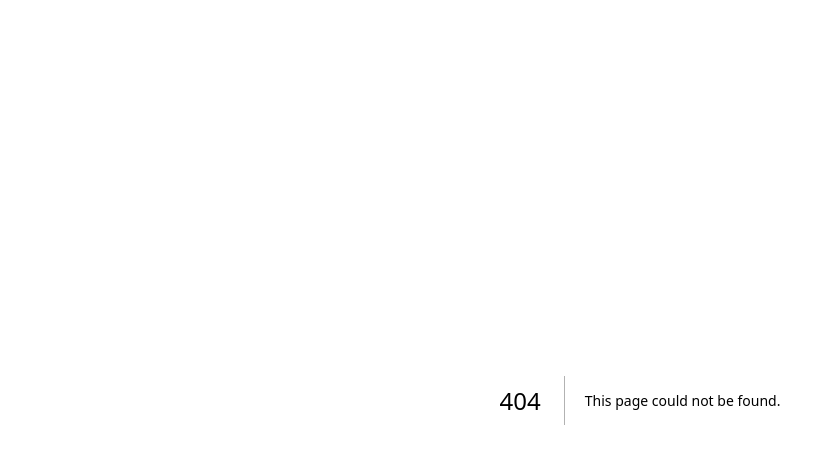
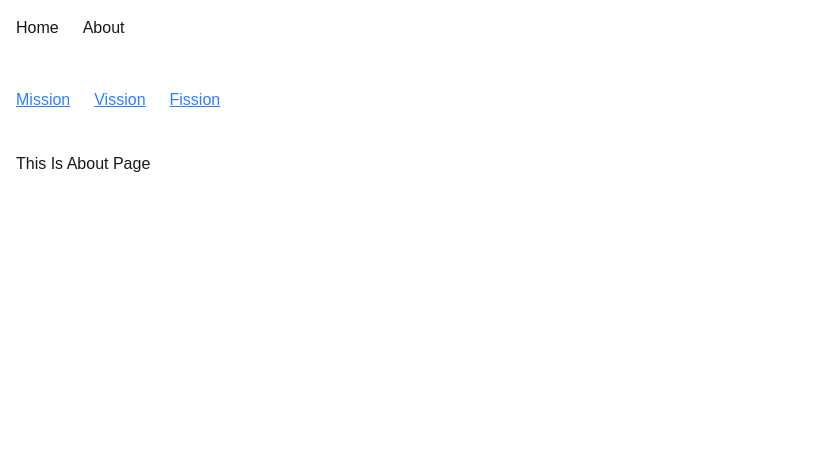
Before and after one commit to ratulislam46/next-crash-learn, a Next.js app: page /about in a window 1280 px wide. Before the commit this address had no page. Shown: the top 464 px of the page, without its empty margins (0-826 px from the left). Built offline with nearby package versions, Linux system fonts and the light colour scheme.

Commit message:
route handling

```diff
--- /dev/null
+++ b/src/app/about/layout.js
@@ -0,0 +1,11 @@
+import React from 'react';
+
+const AboutLayout = ({children}) => {
+    return (
+        <div>
+            {children}
+        </div>
+    );
+};
+
+export default AboutLayout;
--- /dev/null
+++ b/src/app/about/mission/page.js
@@ -0,0 +1,11 @@
+import React from 'react';
+
+const Mission = () => {
+    return (
+        <div>
+            <h1>This Is Mission Page</h1>
+        </div>
+    );
+};
+
+export default Mission;
--- /dev/null
+++ b/src/app/about/page.js
@@ -0,0 +1,18 @@
+import Link from 'next/link';
+import React from 'react';
+
+const About = () => {
+    return (
+        <div>
+            <ul className='my-6 py-4 flex gap-6 underline text-blue-500'>
+                <li><Link href="/about/mission">Mission</Link></li>
+                <li><Link href="/about/vission">Vission</Link></li>
+                <li><Link href="/about/fission">Fission</Link></li>
+            </ul>
+
+            <h1>This Is About Page</h1>
+        </div>
+    );
+};
+
+export default About;
--- a/src/app/layout.js
+++ b/src/app/layout.js
@@ -1,5 +1,6 @@
 import { Geist, Geist_Mono } from "next/font/google";
 import "./globals.css";
+import Link from "next/link";
 
 const geistSans = Geist({
   variable: "--font-geist-sans",
@@ -20,9 +21,17 @@ export default function RootLayout({ children }) {
   return (
     <html lang="en">
       <body
-        className={`${geistSans.variable} ${geistMono.variable} antialiased`}
+        className={`${geistSans.variable} ${geistMono.variable} antialiased p-4`}
       >
-        {children}
+        <nav>
+          <ul className="flex gap-6">
+            <li><Link href='/'>Home</Link></li>
+            <li><Link href='/about'>About</Link></li>
+          </ul>
+        </nav>
+        <main className="my-8">
+          {children}
+        </main>
       </body>
     </html>
   );
--- a/src/app/page.js
+++ b/src/app/page.js
@@ -2,7 +2,9 @@
 export default function Home() {
   return (
     <main>
-      <div>Hello world</div>
+      <div>
+        <h1>This Is Home Page</h1>
+      </div>
     </main>
   );
 }
```
